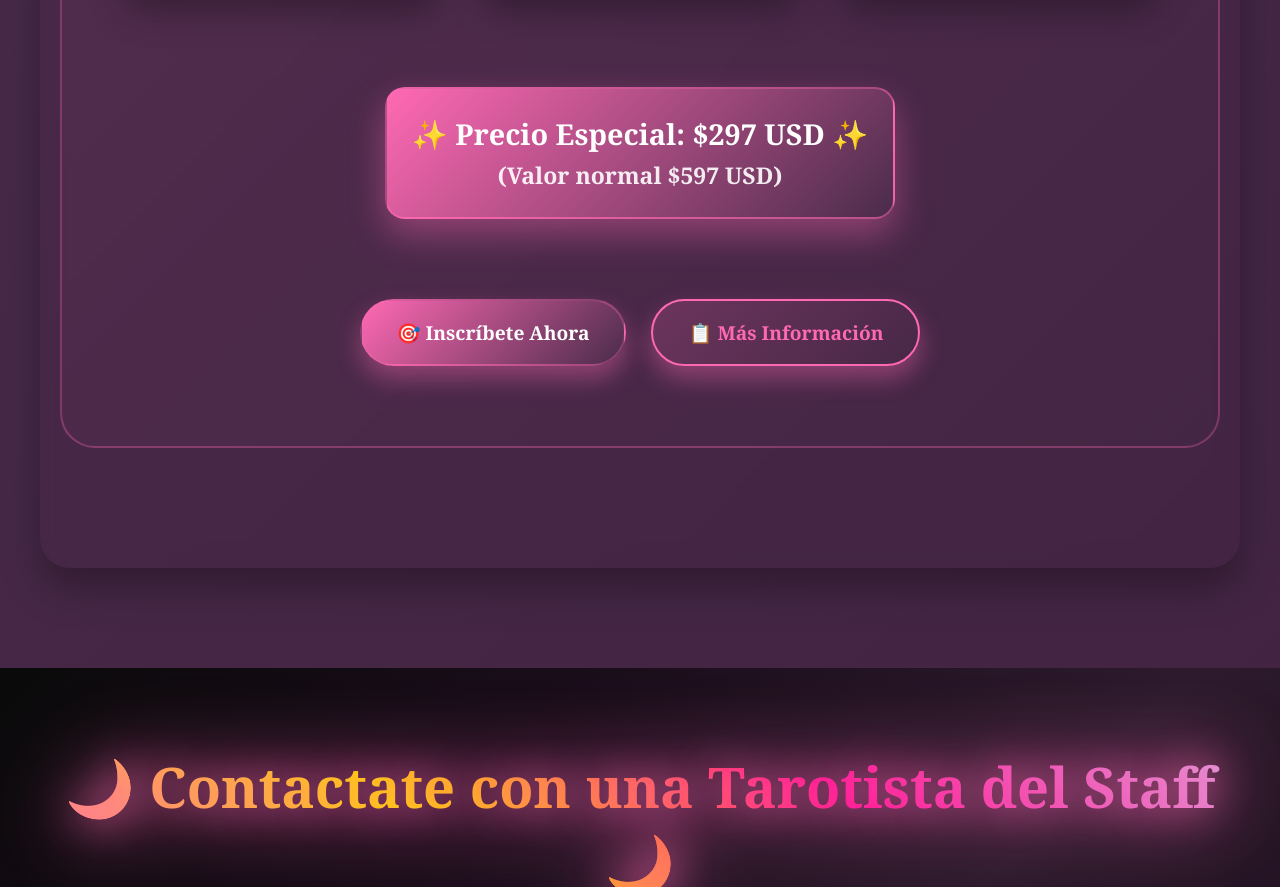
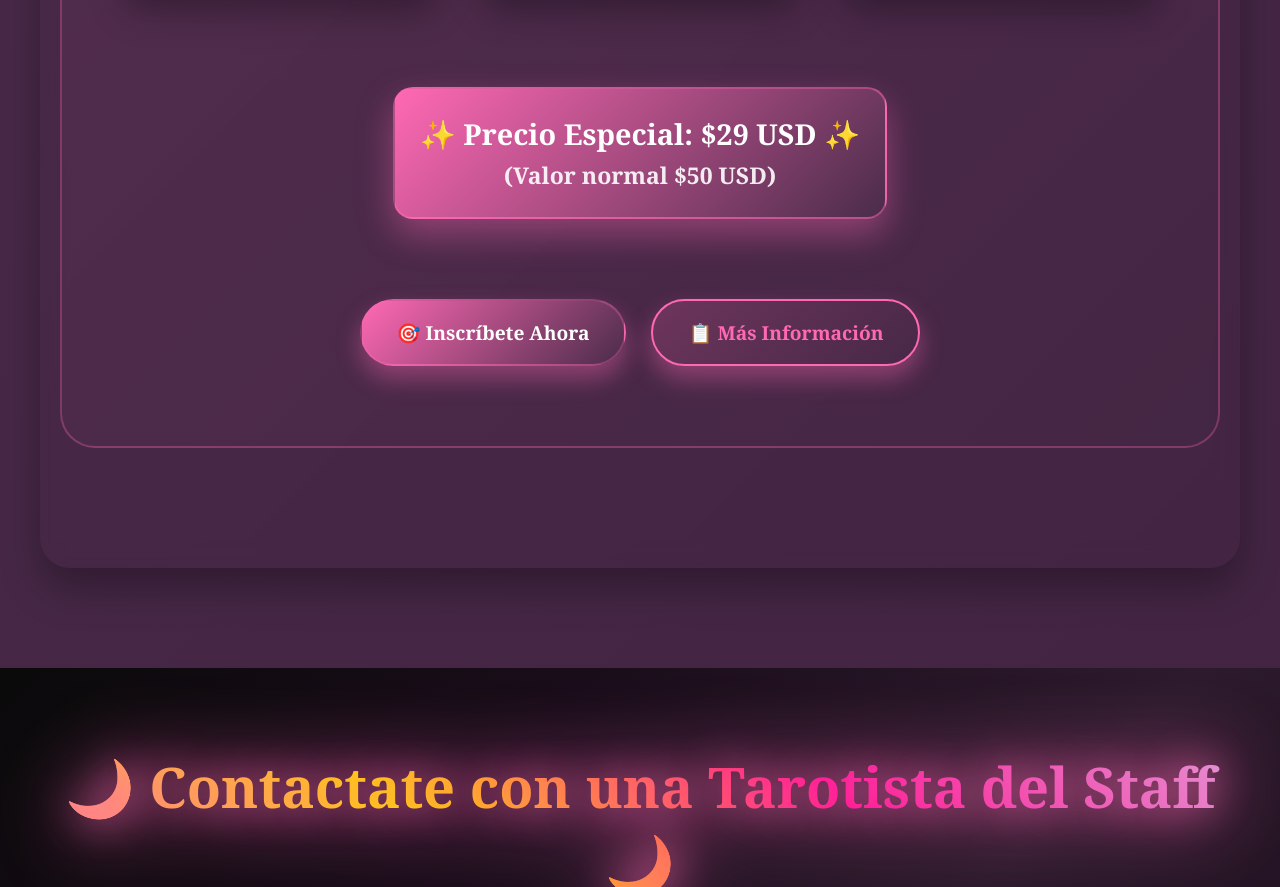
Before and after one commit to nalialma/Tarot-en-Luz, a plain HTML site: page index.html in a window 1280 px wide. Shown: the part 2191-3078 px from the top of the page. Drawn offline with Linux system fonts and the light colour scheme.

Commit message:
Update index.html

```diff
--- a/index.html
+++ b/index.html
@@ -114,8 +114,8 @@
                 </div>
 
                 <div class="course-price">
-                    ✨ Precio Especial: $297 USD ✨
-                    <br><small style="font-size: 0.8em; opacity: 0.9;">(Valor normal $597 USD)</small>
+                    ✨ Precio Especial: $29 USD ✨
+                    <br><small style="font-size: 0.8em; opacity: 0.9;">(Valor normal $50 USD)</small>
                 </div>
 
                 <div class="course-buttons">
```
